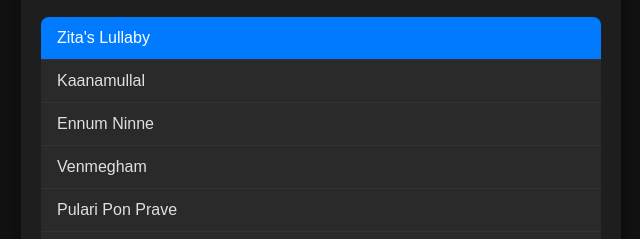
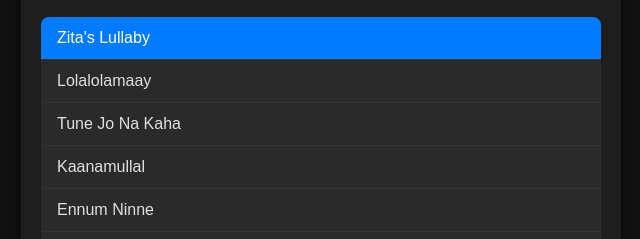
Before and after one commit to mqatd/large, a plain HTML site: page index.html in a window 1280 px wide. Shown: the part 356-595 px from the top of the page, 319-959 px from the left. Drawn offline with Linux system fonts and the light colour scheme.

Commit message:
Update index.html

```diff
--- a/index.html
+++ b/index.html
@@ -142,6 +142,10 @@
 
 const tracks = [
   { file: "Zita's Lullaby", src: "https://files.catbox.moe/5eucle.mp3" },
+  { file: "Lolalolamaay", src: "https://files.catbox.moe/lbijqw.mp3" },
+
+{ file: "Tune Jo Na Kaha ", src: "https://files.catbox.moe/ttlaq5.mp3" },
+
   { file: "Kaanamullal", src: "https://files.catbox.moe/xdzb70.mp3" },
 { file: "Ennum Ninne", src: "https://files.catbox.moe/ddz4te.mp3" },
 { file: "Venmegham", src: "https://files.catbox.moe/5z04uv.mp3" },
```
